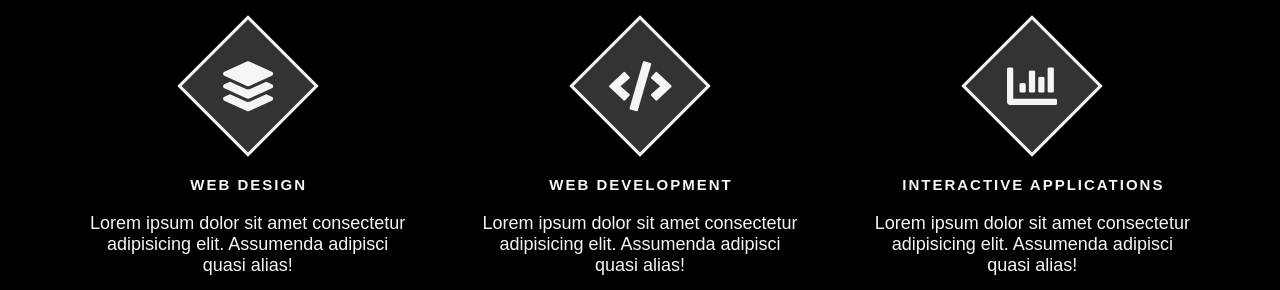
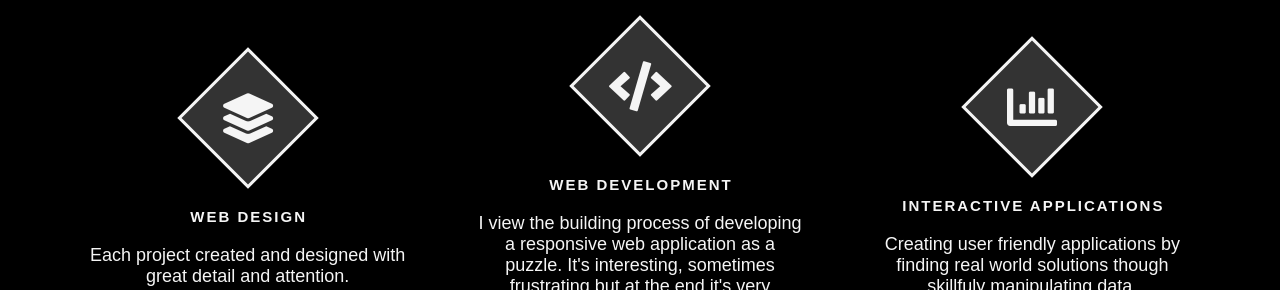
Before and after one commit to AshelyNicole/ashelynicole, a plain HTML site: page index.html in a window 1280 px wide. Shown: the part 1685-1975 px from the top of the page. Drawn offline with nearby package versions, Linux system fonts and the light colour scheme.

Commit message:
services

```diff
--- a/index.html
+++ b/index.html
@@ -96,21 +96,21 @@
                         <i class="fas fa-layer-group"></i>
                     </div>
                     <h1>Web Design</h1>
-                    <p>Lorem ipsum dolor sit amet consectetur adipisicing elit. Assumenda adipisci quasi alias!</p>
+                    <p>Each project created and designed with great detail and attention.</p>
                 </div>
                 <div class="skill">
                     <div class="icon-container">
                         <i class="fas fa-code"></i>
                     </div>
                     <h1>Web Development</h1>
-                    <p>Lorem ipsum dolor sit amet consectetur adipisicing elit. Assumenda adipisci quasi alias!</p>
+                    <p>I view the building process of developing a responsive web application as a puzzle. It's interesting, sometimes frustrating but at the end it's very satisfying.</p>
                 </div>
                 <div class="skill">
                     <div class="icon-container">
                         <i class="fas fa-chart-bar"></i>
                     </div>
                     <h1>Interactive Applications</h1>
-                    <p>Lorem ipsum dolor sit amet consectetur adipisicing elit. Assumenda adipisci quasi alias!</p>
+                    <p>Creating user friendly applications by finding real world solutions though skillfuly manipulating data.</p>
                 </div>
             </div>
             <div class="skillIcons">
```
